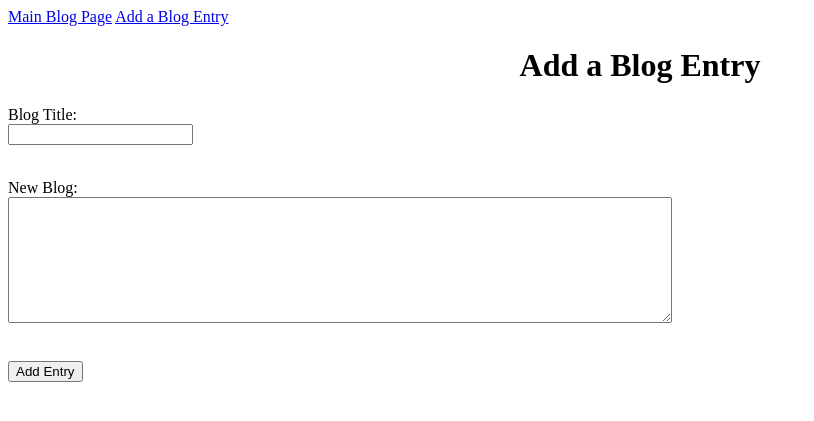
After one commit to Hasnake/build-a-blog, a Flask app: template templates/newpost.html in a window 1280 px wide. The commit adds this page. Shown: the top 421 px of the page, without its empty margins (0-814 px from the left). Run offline with Flask 2, Linux system fonts and the light colour scheme; the template is opened without the code that fills it, so the values that code supplies are empty.

Commit message:
Adding fixes

```diff
--- a/main.py
+++ b/main.py
@@ -1,204 +1,35 @@
-from flask import Flask, request, redirect, render_template, session, flash
+from flask import Flask, request, redirect, render_template
 from flask_sqlalchemy import SQLAlchemy
-import cgi
 
 app = Flask(__name__)
-app.config['DEBUG'] = True      # displays runtime errors in the browser, too
-app.config['SQLALCHEMY_DATABASE_URI'] = 'mysql+pymysql://flicklist:MyNewPass@localhost:8889/flicklist'
+app.config['DEBUG'] = True
+app.config['SQLALCHEMY_DATABASE_URI'] = 'mysql+pymysql://build-a-blog:MyNewPass@localhost:8889/build-a-blog'
 app.config['SQLALCHEMY_ECHO'] = True
 
 db = SQLAlchemy(app)
 
-class User(db.Model):
+class Blog(db.Model):
     id = db.Column(db.Integer, primary_key=True)
-    email = db.Column(db.String(120), unique=True)
-    password = db.Column(db.String(120))
+    title = db.Column(db.String(120))
+    body = db.Column(db.String(120))
 
-    def __repr__(self):
-        return '<User %r>' % self.email
+def get_blogList():
+    return Blog.query.all()
 
-class Movie(db.Model):
-    id = db.Column(db.Integer, primary_key=True)
-    name = db.Column(db.String(120))
-    watched = db.Column(db.Boolean)
-    rating = db.Column(db.String(5))
-
-    def __init__(self, name):
-        self.name = name
-        self.watched = False
-
-    def __repr__(self):
-        return '<Movie %r>' % self.name
-
-# a list of movie names that nobody should have to watch
-terrible_movies = [
-    "Gigli",
-    "Star Wars Episode 1: Attack of the Clones",
-    "Paul Blart: Mall Cop 2",
-    "Nine Lives",
-    "Starship Troopers"
-]
-
-def getCurrentWatchlist():
-    return Movie.query.filter_by(watched=False).all()
-
-def getWatchedMovies():
-    return Movie.query.filter_by(watched=True).all()
-
-# TODO 3: Add "/login" GET and POST routes.
-@app.route("/login", methods=['GET', 'POST'])
-def login():
-    return render_template("login.html")
-    if request.method == 'POST':
-        # How do we get the password of the current user?
-        # How does having the current user's email help?
-            # How can we use the user email to get the user password?
-
-        current_email = session['email']
-        current_user = db.session.query(User).filter_by(email=current_email).first()
-
-        if current_user != None and request.form['password'] == current_user.password and request.form['email'] == current_user.email:
-            session['login'] = True
-        else:
-            flash('wrong password or email!')
-            return redirect('/login')
-    else:
-        print("My name")
-        return render_template("login.html")
-
-# The user sends in their username and password (plus their password confirmation)
-# They're doing it BECAUSE they want to register.
-
-# When they register, they can login, logout, and save data. (Unregistered users can't do that.)
-
-# If we (the developers) want a user to be able to login,
-# then we have to add the user to the database AND make a
-# cookie to keep track of the user.
-
-# If we want a user to be able to logout, then we have to
-#     1. Get rid of the cookie.
-#     2. Create logout button
-#         a. Make it so something submits when the button is clicked (make a form for the button)
-#         b. <form action="/register"> </form>
-
-# If we want a user to be able to login, then we have to
-#    _____
-
-# TODO 4: Create login template with username and password.
-#         Notice that we've already created a 'login' link in the upper-right corner of the page that'll connect to it.
-
-@app.route("/register", methods=['GET', 'POST'])
-def register():
-    if request.method == 'POST':
-        email = request.form['email']
-        password = request.form['password']
-        if not isEmail(email):
-            flash('zoiks! "' + email + '" does not seem like an email address')
-            return redirect('/register')
-        # TODO 1: validate that form value of 'verify' matches password
-        # TODO 2: validate that there is no user with that email already
-        user = User(email=email, password=password)
-        db.session.add(user)
-        db.session.commit()
-        session['user'] = user.email
-        return redirect("/")
-    else:
-        return render_template('register.html')
-
-def isEmail(string):
-    # for our purposes, an email string has an '@' followed by a '.'
-    # there is an embedded language called 'regular expression' that would crunch this implementation down
-    # to a one-liner, but we'll keep it simple:
-    atsign_index = string.find('@')
-    atsign_present = atsign_index >= 0
-    if not atsign_present:
-        return False
-    else:
-        domain_dot_index = string.find('.', atsign_index)
-        domain_dot_present = domain_dot_index >= 0
-        return domain_dot_present
-
-@app.route("/logout", methods=['POST'])
-def Logout():
-    del session['user']
-    return redirect("/")
-
-# Create a new route called RateMovie which handles a POST request on /rating-confirmation
-@app.route("/rating-confirmation", methods=['POST'])
-def RateMovie():
-    movie_id = request.form['movie_id']
-    rating = request.form['rating']
-
-    movie = Movie.query.get(movie_id)
-    if not movie:
-        # the user tried to rate a movie that isn't in their list,
-        # so we redirect back to the front page and tell them what went wrong
-        error = "'{0}' is not in your Watchlist, so you can't cross it off!".format(movie)
-
-        # redirect to homepage, and include error as a query parameter in the URL
-        return redirect("/?error=" + error)
-
-    # if we didn't redirect by now, then all is well
-    movie.rating = rating
-    db.session.commit()
-    return render_template('rating-confirmation.html', movie=movie, rating=rating)
+@app.route("/newpost")
+def newpost_page():
+    return render_template('newpost.html')
 
 
-@app.route("/ratings", methods=['GET'])
-def MovieRatings():
-    return render_template('ratings.html', movies = getWatchedMovies())
+@app.route('/blog')
+def blogPage():
 
-
-@app.route("/watched-it", methods=['POST'])
-def watchMovie():
-    watched_movie_id = request.form['watched-movie']
-
-    watched_movie = Movie.query.get(watched_movie_id)
-    if not watched_movie:
-        return redirect("/?error=Attempt to watch a movie unknown to this database")
-
-    # if we didn't redirect by now, then all is well
-    watched_movie.watched = True
-    db.session.commit()
-    return render_template('watched-it.html', watched_movie=watched_movie)
-
-@app.route("/add", methods=['POST'])
-def addMovie():
-    # look inside the request to figure out what the user typed
-    new_movie_name = request.form['new-movie']
-
-    # if the user typed nothing at all, redirect and tell them the error
-    if (not new_movie_name) or (new_movie_name.strip() == ""):
-        error = "Please specify the movie you want to add."
-        return redirect("/?error=" + error)
-
-    # if the user wants to add a terrible movie, redirect and tell them the error
-    if new_movie_name in terrible_movies:
-        error = "Trust me, you don't want to add '{0}' to your Watchlist".format(new_movie_name)
-        return redirect("/?error=" + error)
-
-    movie = Movie(new_movie_name)
-    db.session.add(movie)
-    db.session.commit()
-    return render_template('add-confirmation.html', movie=movie)
+    return render_template('blog.html',blogList=get_blogList())
 
 @app.route("/")
 def index():
-    encoded_error = request.args.get("error")
-    return render_template('edit.html', watchlist=getCurrentWatchlist(), error=encoded_error and cgi.escape(encoded_error, quote=True))
+    return redirect('/blog')
 
-# TODO 5: modify this function to rely on a list of endpoints that users can visit without being redirected.
-#         It should contain 'register' and 'login'.
-@app.before_request
-def requireLogin():
-    if not ('user' in session or request.endpoint == 'register'):
-        return redirect("/register")
-
-# In a real application, this should be kept secret (i.e. not on github)
-# As a consequence of this secret being public, I think connection snoopers or
-# rival movie sites' javascript could hijack our session and act as us,
-# perhaps giving movies bad ratings - the HORROR.
-app.secret_key = 'A0Zr98j/3yX R~XHH!jmN]LWX/,?RU'
 
 if __name__ == "__main__":
     app.run()
--- a/templates/base.html
+++ b/templates/base.html
@@ -1,69 +1,19 @@
 <!DOCTYPE html>
 <html>
    <head>
-        <title>Build-a-Blog</title>
-    </head>
-
-    <style = type="text/css">
-        body {
-            font-family: sans-serif;
-            width: 800px;
-            margin: 0 auto;
-            padding: 10px;
-        }
-        .error {
-            color: red;
-        }
-        label {
-            display: block;
-            font-size: 20px;
-        }
-        input[type=text] {
-            width: 400px;
-            font-size 20px;
-            padding: 2px;
-        }
-        textarea {
-            width: 400px;
-            height: 200px;
-            font-size: 17px;
-            font-family: monospace;
-        }
-        input[type=submit] {
-            font-size: 24px;
-        }
-        hr {
-            margin: 20px auto;
-        }
-        .entry + .entry  {
-            margin-top: 20px;
-        }
-        .entry-title {
-            font-weight: bold;
-            font-size: 20px;
-        }
-        .entry-body {
-            margin: 0;
-            font-size: 17px;
-        }
-        nav ul li {
-            display: inline-block;
-            font-family: sans-serif;
-            padding: 0 10px 0 0;
+      <style type="text/css">
+         h1 {
+            text-align: center;
          }
       </style>
-
+      <meta charset="utf-8">
+      <title>Build A Blog</title>
+   </head>
    <body>
-        <h1>Build-a-Blog</h1>
-        <nav>
-            <ul>
-                <li><a href="/newpost">Write New Post</a></li>
-                <li><a href="/blog">Recent Entries</a></li>
-                <li><a href="/all">All Posts</a></li>
-            </ul>
-        </nav>
-
-
+      <div class="">
+         <a href="/blog">Main Blog Page</a>
+         <a href="/newpost">Add a Blog Entry</a>
+      </div>
       {% block content %}
       {% endblock %}
    </body>
--- /dev/null
+++ b/templates/newpost.html
@@ -0,0 +1,17 @@
+{% extends "base.html" %}
+{% block content %}
+<h1>Add a Blog Entry</h1>
+<form action="/addBlog" method="post">
+   {% with messages = get_flashed_messages() %}
+      <label for="blog_Title">Blog Title:</label><br>
+      <input type="text" name="blog_Title"><br>
+      <p class="error">{{title_Error}}</p>
+      <br>
+      <label for="blog_NewEntry">New Blog:</label><br>
+      <textarea name="blog_NewEntry" rows="8" cols="80"></textarea><br>
+      <p class="error">{{entry_Error}}</p>
+      <br>
+      <input type="submit" value="Add Entry">
+   {% endwith %}
+</form>
+{% endblock %}
```
Also changed, not shown: templates/blog.html (added, +11 -0 lines), templates/view.html (deleted, +0 -11 lines), templates/viewone.html (deleted, +0 -10 lines), templates/write.html (deleted, +0 -20 lines). Lines whose indentation alone changed are shown as unchanged.
